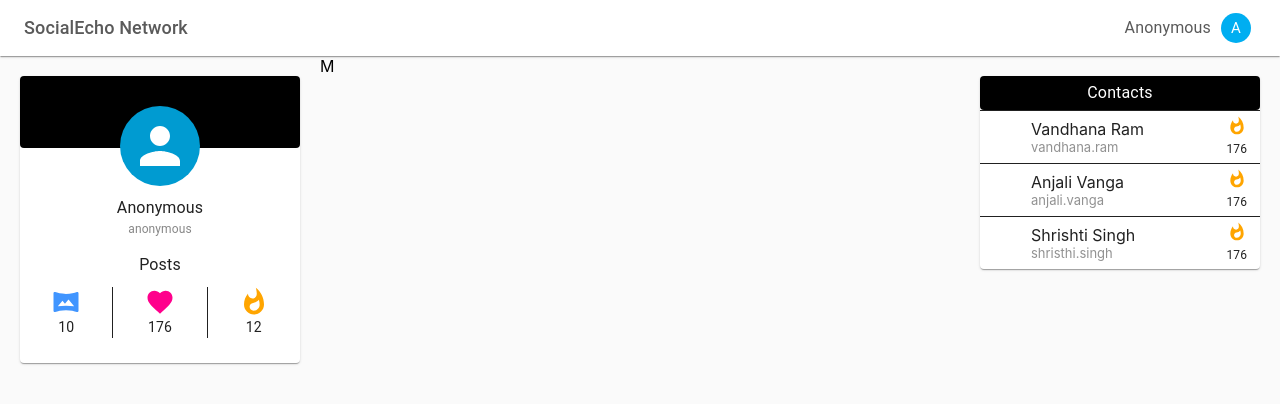
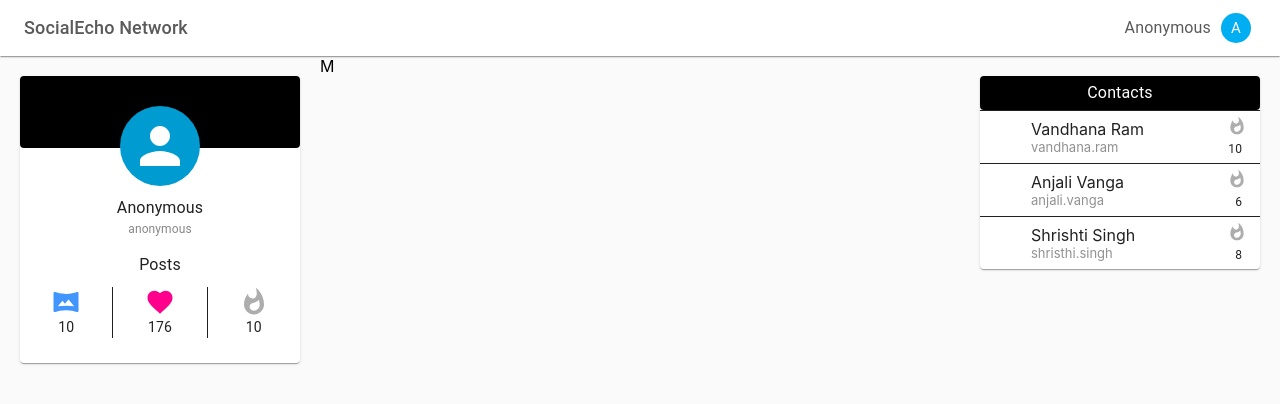
Before and after one commit to dinesh99639/SocialEcho-Network, a React (Create React App) app: page / in a window 1280 px wide. Shown: the top 404 px of the page. Built offline with nearby package versions, Linux system fonts and the light colour scheme; some icons are missing.

Commit message:
Change the Account statistics count on account switch and calculate daily streaks based on the lastPostedTimestamp

```diff
--- a/src/Components/AccountDetails/AccountDetails.js
+++ b/src/Components/AccountDetails/AccountDetails.js
@@ -6,8 +6,14 @@
 import FavoriteIcon from '@mui/icons-material/Favorite';
 import WhatshotIcon from '@mui/icons-material/Whatshot';
 
+import getLastPostedDaysBack from '../../Utils/getLastPostedDaysBack';
+
 const AccountDetails = (props) => {
   const { currentUser } = props;
+
+  const lastPostedDaysBack = getLastPostedDaysBack(
+    currentUser.lastPostedTimestamp,
+  );
 
   return (
     <Box sx={{ padding: '20px' }}>
@@ -65,7 +71,7 @@
               <Tooltip title="Posts" placement="top">
                 <VrpanoIcon sx={{ fontSize: '30px', color: '#4095ff' }} />
               </Tooltip>
-              <Typography fontSize="14px">10</Typography>
+              <Typography fontSize="14px">{currentUser.totalPosts}</Typography>
             </Grid>
             <Grid
               item
@@ -79,7 +85,7 @@
               <Tooltip title="Likes" placement="top">
                 <FavoriteIcon sx={{ fontSize: '30px', color: '#ff008c' }} />
               </Tooltip>
-              <Typography fontSize="14px">176</Typography>
+              <Typography fontSize="14px">{currentUser.totalLikes}</Typography>
             </Grid>
             <Grid
               item
@@ -92,9 +98,16 @@
               }}
             >
               <Tooltip title="Daily streak" placement="top">
-                <WhatshotIcon sx={{ fontSize: '30px', color: '#ffa500' }} />
+                <WhatshotIcon
+                  sx={{
+                    fontSize: '30px',
+                    color: lastPostedDaysBack === 0 ? '#ffa500' : '#adadad',
+                  }}
+                />
               </Tooltip>
-              <Typography fontSize="14px">12</Typography>
+              <Typography fontSize="14px">
+                {lastPostedDaysBack < 2 ? currentUser.dailyStreaks : 0}
+              </Typography>
             </Grid>
           </Grid>
         </Box>
@@ -106,7 +119,7 @@
 const mapStateToProps = (state) => {
   const { application } = state;
 
-  return { currentUser: application.user };
+  return { currentUser: application.currentUser };
 };
 
 export default connect(mapStateToProps)(AccountDetails);
--- a/src/Components/Contacts/Contacts.js
+++ b/src/Components/Contacts/Contacts.js
@@ -4,6 +4,8 @@
 import { Box, Paper, Tooltip, Typography } from '@mui/material';
 
 import WhatshotIcon from '@mui/icons-material/Whatshot';
+
+import getLastPostedDaysBack from '../../Utils/getLastPostedDaysBack';
 
 const Contacts = (props) => {
   const contacts = props.allUsers;
@@ -35,7 +37,12 @@
         <Box>
           {contacts
             .filter((contact) => contact.username !== currentUser.username)
-            .map((contact) => (
+            .map((contact) => {
+              const lastPostedDaysBack = getLastPostedDaysBack(
+                contact.lastPostedTimestamp,
+              );
+
+              return (
                 <Box
                   key={contact.username}
                   sx={{
@@ -80,12 +87,21 @@
                         ],
                       }}
                     >
-                    <WhatshotIcon sx={{ fontSize: '20px', color: '#ffa500' }} />
+                      <WhatshotIcon
+                        sx={{
+                          fontSize: '20px',
+                          color:
+                            lastPostedDaysBack === 0 ? '#ffa500' : '#adadad',
+                        }}
+                      />
                     </Tooltip>
-                  <Typography fontSize="12px">176</Typography>
+                    <Typography fontSize="12px" sx={{ marginRight: '5px' }}>
+                      {lastPostedDaysBack < 2 ? contact.dailyStreaks : 0}
+                    </Typography>
                   </Box>
                 </Box>
-            ))}
+              );
+            })}
         </Box>
       </Paper>
     </Box>
@@ -95,7 +111,7 @@
 const mapStateToProps = (state) => {
   const { database, application } = state;
 
-  return { allUsers: database.users, currentUser: application.user };
+  return { allUsers: database.users, currentUser: application.currentUser };
 };
 
 export default connect(mapStateToProps)(Contacts);
--- a/src/Components/Header.js
+++ b/src/Components/Header.js
@@ -96,6 +96,6 @@
 const mapStateToProps = (state) => {
   const { application } = state;
 
-  return { currentUser: application.user };
+  return { currentUser: application.currentUser };
 };
 export default connect(mapStateToProps)(Header);
--- a/src/Components/SwitchAccount/SwitchAccount.js
+++ b/src/Components/SwitchAccount/SwitchAccount.js
@@ -18,7 +18,14 @@
 
 const SwitchAccount = (props) => {
   const [selectedUser, setSelectedUser] = useState(null);
-  const [newUser, setNewUser] = useState({ username: '', name: '' });
+  const [newUser, setNewUser] = useState({
+    username: '',
+    name: '',
+    totalPosts: 0,
+    totalLikes: 0,
+    lastPostedTimestamp: 0,
+    dailyStreaks: 0,
+  });
 
   const snackbar = useContext(SnackbarContext);
 
@@ -40,11 +47,13 @@
     );
     if (existingUsers.length === 0) {
       props.addUser(newUser);
+      props.changeUser(newUser);
       snackbar.setSnack({
         open: true,
         type: 'success',
         message: 'Registration successful',
       });
+      props.handleClose();
     } else {
       snackbar.setSnack({
         open: true,
--- a/src/Store/Reducers/application.js
+++ b/src/Store/Reducers/application.js
@@ -1,9 +1,13 @@
 import { createSlice } from '@reduxjs/toolkit';
 
 const initialState = {
-  user: {
+  currentUser: {
     username: 'anonymous',
     name: 'Anonymous',
+    totalPosts: 10,
+    totalLikes: 176,
+    lastPostedTimestamp: 1679737697241,
+    dailyStreaks: 10,
   },
 };
 
@@ -13,8 +17,7 @@
 
   reducers: {
     changeUser: (state, { payload }) => {
-      state.user.username = payload.username;
-      state.user.name = payload.name;
+      state.currentUser = payload;
     },
   },
 });
--- a/src/Store/Reducers/database.js
+++ b/src/Store/Reducers/database.js
@@ -2,10 +2,38 @@
 
 const initialState = {
   users: [
-    { username: 'anonymous', name: 'Anonymous' },
-    { username: 'vandhana.ram', name: 'Vandhana Ram' },
-    { username: 'anjali.vanga', name: 'Anjali Vanga' },
-    { username: 'shristhi.singh', name: 'Shrishti Singh' },
+    {
+      username: 'anonymous',
+      name: 'Anonymous',
+      totalPosts: 10,
+      totalLikes: 176,
+      lastPostedTimestamp: 1679737697241,
+      dailyStreaks: 10,
+    },
+    {
+      username: 'vandhana.ram',
+      name: 'Vandhana Ram',
+      totalPosts: 12,
+      totalLikes: 506,
+      lastPostedTimestamp: 1679737697241,
+      dailyStreaks: 10,
+    },
+    {
+      username: 'anjali.vanga',
+      name: 'Anjali Vanga',
+      totalPosts: 25,
+      totalLikes: 912,
+      lastPostedTimestamp: 1679737697241,
+      dailyStreaks: 6,
+    },
+    {
+      username: 'shristhi.singh',
+      name: 'Shrishti Singh',
+      totalPosts: 8,
+      totalLikes: 485,
+      lastPostedTimestamp: 1679737697241,
+      dailyStreaks: 8,
+    },
   ],
 };
 
--- /dev/null
+++ b/src/Utils/getLastPostedDaysBack.js
@@ -0,0 +1,8 @@
+const getLastPostedDaysBack = (lastPostedTimestamp) => {
+  const timeDifference = new Date().getTime() - lastPostedTimestamp;
+  const daysBack = Math.floor(timeDifference / 86400000);
+
+  return daysBack;
+};
+
+export default getLastPostedDaysBack;
```
Lines whose indentation alone changed are shown as unchanged.
